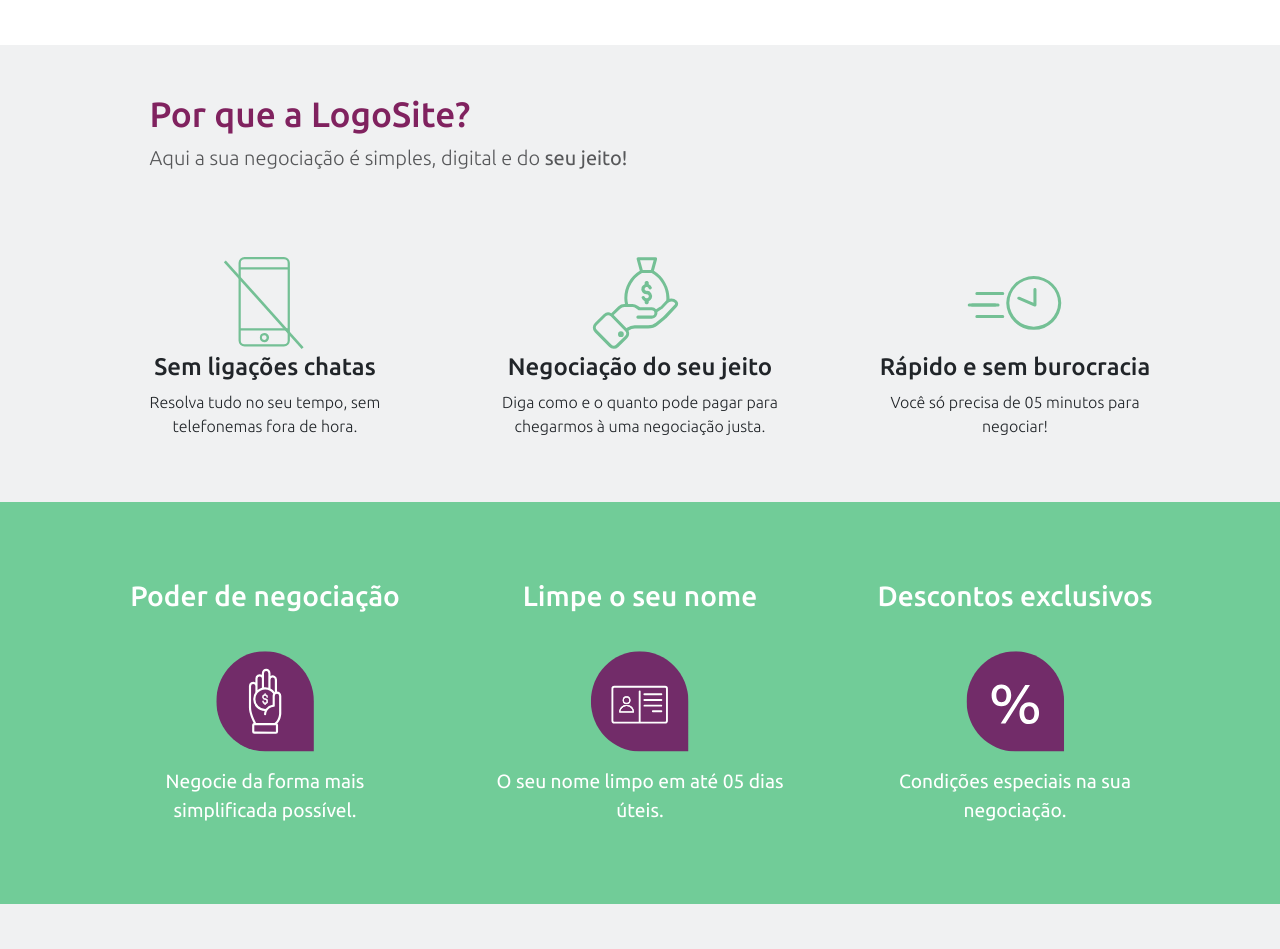
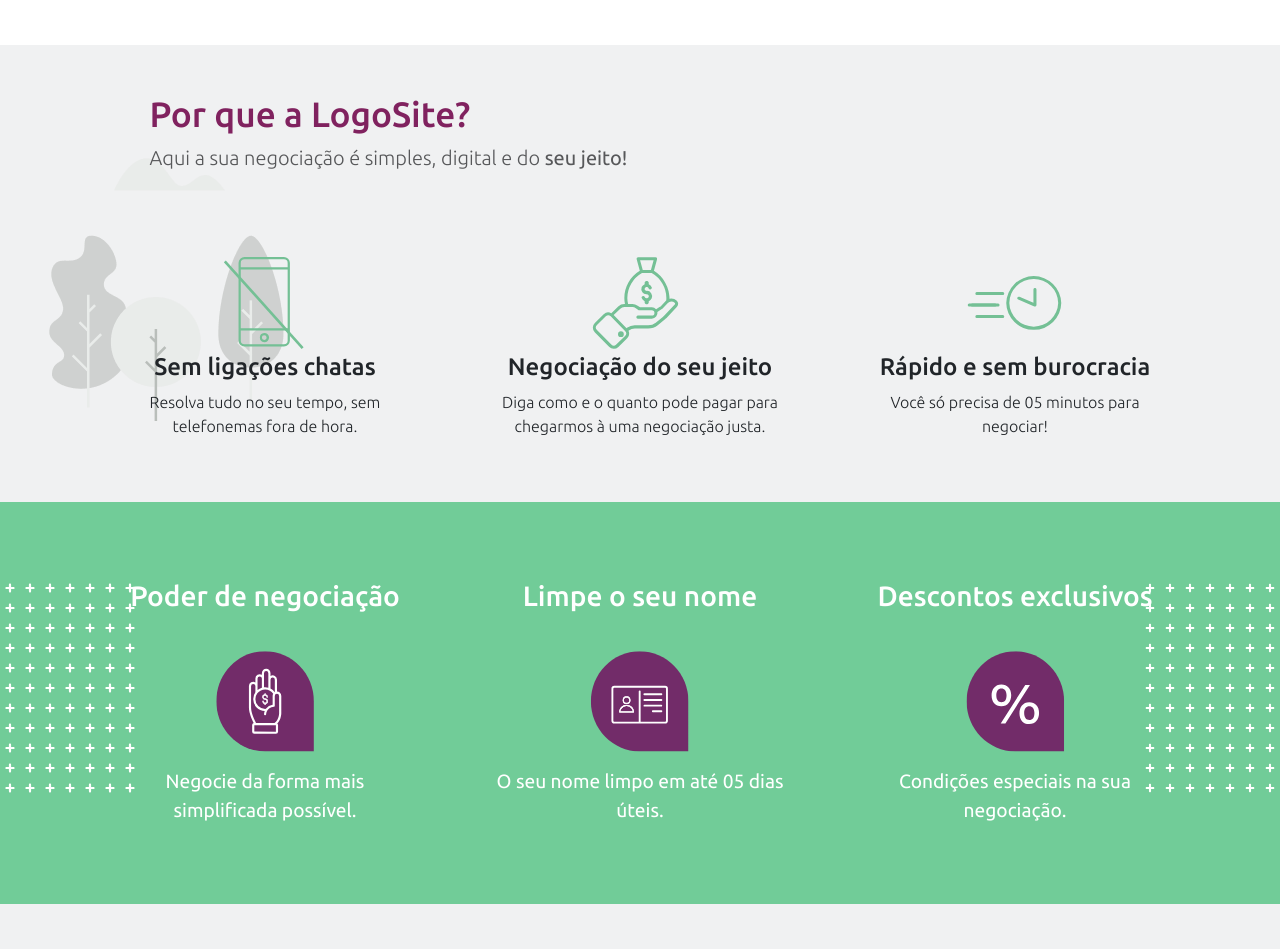
Before and after one commit to Alexrjj/site-cobranca, a plain HTML site: page index.html in a window 1280 px wide. Shown: the part 1149-2098 px from the top of the page. Drawn offline with nearby package versions, Linux system fonts and the light colour scheme.

Commit message:
Fixa endereco imagens

```diff
--- a/css/style.css
+++ b/css/style.css
@@ -57,7 +57,7 @@ header {
     content: "";
     display: block;
     width: 230px;
-    background: url("img/sinal.svg");
+    background: url("../img/sinal.svg");
     background-size: 20px;
     background-repeat: repeat;
     position: absolute;
@@ -74,7 +74,7 @@ header {
     content: "";
     display: block;
     width: 260px;
-    background: url("img/sinal.svg");
+    background: url("../img/sinal.svg");
     background-size: 20px;
     background-repeat: repeat;
     position: absolute;
@@ -223,7 +223,7 @@ header {
 }
 
 #diferencial-section {
-    background: url("img/arvores-parceiros.webp") no-repeat;
+    background: url("../img/arvores-parceiros.webp") no-repeat;
     background-position: 0 100px;
     background-color: #f0f1f2;
     padding: 3rem;
@@ -303,7 +303,7 @@ header {
     content: "";
     display: block;
     width: 140px;
-    background: url("img/sinal.svg");
+    background: url("../img/sinal.svg");
     background-size: 20px;
     background-repeat: repeat;
     position: absolute;
@@ -320,7 +320,7 @@ header {
     content: "";
     display: block;
     width: 140px;
-    background: url("img/sinal.svg");
+    background: url("../img/sinal.svg");
     background-size: 20px;
     background-repeat: repeat;
     position: absolute;
```
